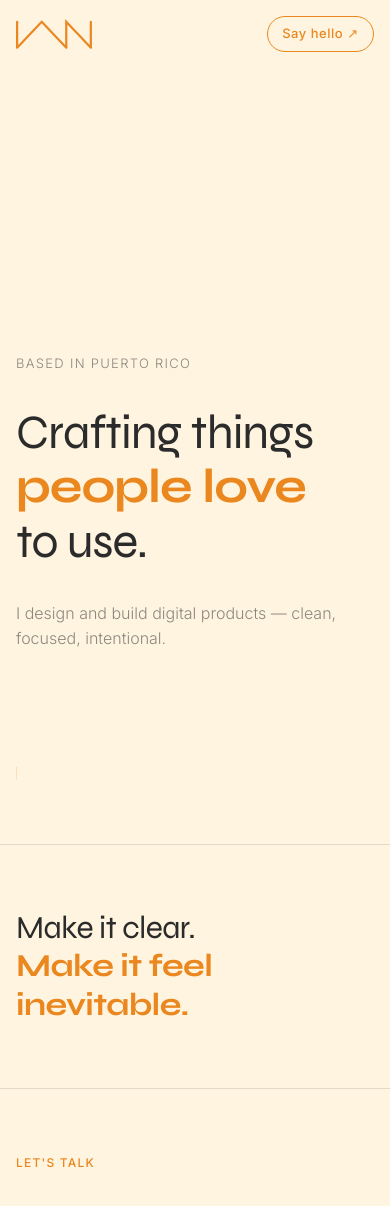
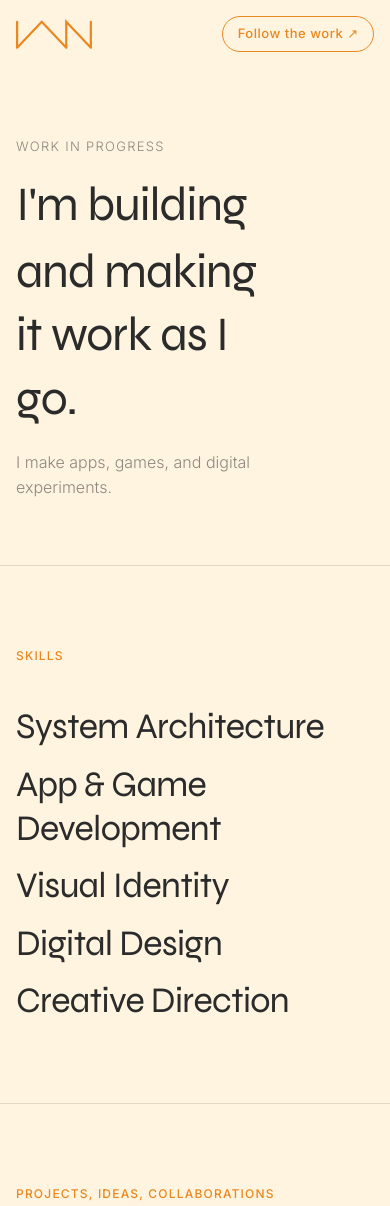
Before and after one commit to ianramospr/ianramospr, a plain HTML site: page index.html in a window 390 px wide. Shown: the top 1206 px of the page. Drawn offline with Linux system fonts and the light colour scheme.

Commit message:
refactor: update layout and content with new section structure, enhanced typography, and revised site copy

```diff
--- a/index.html
+++ b/index.html
@@ -17,40 +17,42 @@
     <a href="#hero-heading" class="nav__logo" aria-label="Ian Ramos home">
       <img src="IAN.svg" alt="Ian Ramos" width="515" height="200" />
     </a>
-    <a href="mailto:hello@ianramospr.com" class="nav__cta" id="nav-cta">Say hello ↗</a>
+    <a href="https://instagram.com/ianramospr" target="_blank" rel="noopener noreferrer" class="nav__cta" id="nav-cta">Follow the work ↗</a>
   </nav>
 
   <!-- HERO -->
   <section class="hero" aria-labelledby="hero-heading">
-    <p class="hero__eyebrow reveal">Based in Puerto Rico</p>
+    <p class="hero__eyebrow reveal">Work in progress</p>
     <h1 class="hero__heading" id="hero-heading">
-      <span class="reveal">Crafting things</span>
-      <span class="reveal delay-1"><em>people love</em></span>
-      <span class="reveal delay-2">to use.</span>
+      <span class="reveal">I'm building</span>
+      <span class="reveal delay-1">and making it work as I go.</span>
     </h1>
     <p class="hero__sub reveal delay-3">
-      I design and build digital products — clean, focused, intentional.
+      I make apps, games, and digital experiments.
     </p>
     <div class="hero__scroll reveal delay-4" aria-hidden="true">
       <span class="hero__scroll-line"></span>
     </div>
   </section>
 
-  <!-- PRINCIPLE -->
-  <section class="section principle" aria-labelledby="principle-heading">
-    <div class="principle__body">
-      <h2 class="principle__heading reveal" id="principle-heading">
-        Make it clear.<br/><em>Make it feel inevitable.</em>
-      </h2>
-    </div>
+  <!-- SKILLS -->
+  <section class="section skills" aria-labelledby="skills-heading">
+    <h2 class="section__label reveal" id="skills-heading">Skills</h2>
+    <ul class="skills__list" role="list">
+      <li class="skills__item reveal">System Architecture</li>
+      <li class="skills__item reveal delay-1">App &amp; Game Development</li>
+      <li class="skills__item reveal delay-2">Visual Identity</li>
+      <li class="skills__item reveal delay-3">Digital Design</li>
+      <li class="skills__item reveal delay-4">Creative Direction</li>
+    </ul>
   </section>
 
   <!-- CONTACT -->
   <section class="section contact" aria-labelledby="contact-heading">
-    <div class="section__label reveal">Let's talk</div>
+    <div class="section__label reveal">Projects, ideas, collaborations</div>
     <div class="contact__body">
       <h2 class="contact__heading reveal" id="contact-heading">
-        Have something in mind?<br/><em>Let's make it real.</em>
+        Building something interesting?<br/><em>Send it my way.</em>
       </h2>
       <a href="mailto:hello@ianramospr.com" class="contact__link reveal delay-1" id="contact-email">
         hello@ianramospr.com
@@ -63,6 +65,7 @@
 
   <!-- FOOTER -->
   <footer class="footer">
+    <p class="footer__handle">@ianramospr</p>
     <div class="footer__links" aria-label="Social links">
       <a href="https://instagram.com/ianramospr" target="_blank" rel="noopener noreferrer" id="footer-instagram" aria-label="Instagram">
         <img src="instagram.svg" alt="" width="24" height="24" />
--- a/style.css
+++ b/style.css
@@ -19,7 +19,7 @@
   --space-2xl: 12rem;
 
   --radius:    4px;
-  --max-w:     900px;
+  --max-w:     1100px;
   --transition: 0.3s ease;
 }
 
@@ -165,11 +165,11 @@ img {
    HERO
    ============================================ */
 .hero {
-  min-height: 100svh;
+  min-height: auto;
   display: flex;
   flex-direction: column;
   justify-content: flex-end;
-  padding: var(--space-2xl) var(--space-m) var(--space-xl);
+  padding: clamp(10rem, 18vh, 13rem) var(--space-m) clamp(5rem, 10vh, 7rem);
   max-width: var(--max-w);
   margin-inline: auto;
   width: 100%;
@@ -180,19 +180,24 @@ img {
   letter-spacing: 0.1em;
   text-transform: uppercase;
   color: var(--text-muted);
-  margin-bottom: var(--space-m);
+  margin-bottom: var(--space-s);
 }
 
 .hero__heading {
   font-family: var(--font-serif);
-  font-size: clamp(3rem, 9vw, 6.5rem);
-  line-height: 1.12;
+  font-size: clamp(4.25rem, 6.4vw, 6.75rem);
+  line-height: 1.3;
   font-weight: 400;
   letter-spacing: -0.02em;
   display: flex;
   flex-direction: column;
-  gap: 0.02em;
+  gap: 0;
   margin-bottom: var(--space-m);
+  max-width: 14ch;
+}
+
+.hero__heading > span {
+  padding-bottom: 0.08em;
 }
 
 .hero__sub {
@@ -203,6 +208,7 @@ img {
 }
 
 .hero__scroll {
+  display: none;
   margin-top: var(--space-xl);
   width: 1px;
   height: 64px;
@@ -230,9 +236,13 @@ img {
 .section {
   max-width: var(--max-w);
   margin-inline: auto;
-  padding: var(--space-xl) var(--space-m);
+  padding: clamp(5rem, 8vw, 7rem) var(--space-m);
   width: 100%;
   border-top: 1px solid var(--border);
+  display: grid;
+  grid-template-columns: minmax(10rem, 0.34fr) minmax(0, 1fr);
+  column-gap: var(--space-l);
+  align-items: start;
 }
 
 .section__label {
@@ -241,42 +251,46 @@ img {
   letter-spacing: 0.1em;
   text-transform: uppercase;
   color: var(--accent);
-  margin-bottom: var(--space-l);
+  margin-bottom: 0;
+  padding-top: 0.7em;
 }
 
 /* ============================================
-   PRINCIPLE
+   SKILLS
    ============================================ */
-.principle__body {
-  max-width: 65ch;
-  margin-left: auto;
-  margin-right: 0;
+.skills__list {
+  grid-column: 2;
+  display: grid;
+  gap: 0.85rem;
+  max-width: 100%;
+  margin: 0;
 }
 
-.principle__heading {
+.skills__item {
   font-family: var(--font-serif);
-  font-size: clamp(2rem, 5vw, 3.5rem);
+  font-size: clamp(2.25rem, 3.6vw, 4rem);
   font-weight: 400;
-  line-height: 1.2;
+  line-height: 1.22;
   letter-spacing: -0.02em;
+  color: var(--text);
 }
 
 /* ============================================
    CONTACT
    ============================================ */
 .contact__body {
-  max-width: 65ch;
-  margin-left: auto;
-  margin-right: 0;
+  grid-column: 2;
+  max-width: 46rem;
+  margin: 0;
 }
 
 .contact__heading {
   font-family: var(--font-serif);
-  font-size: clamp(2rem, 5vw, 3.5rem);
+  font-size: clamp(2.75rem, 4.8vw, 5rem);
   font-weight: 400;
-  line-height: 1.2;
+  line-height: 1.18;
   letter-spacing: -0.02em;
-  margin-bottom: var(--space-l);
+  margin-bottom: var(--space-m);
 }
 
 .contact__link {
@@ -302,13 +316,22 @@ img {
 .footer {
   max-width: var(--max-w);
   margin-inline: auto;
-  padding: var(--space-m);
+  padding: var(--space-l) var(--space-m);
   width: 100%;
   display: flex;
-  justify-content: flex-end;
+  flex-direction: column;
+  gap: var(--space-xs);
+  justify-content: center;
   align-items: center;
   border-top: 1px solid var(--border);
   font-size: 0.8125rem;
+  color: var(--text-muted);
+}
+
+.footer__handle {
+  font-size: 0.8125rem;
+  font-weight: 500;
+  letter-spacing: 0.08em;
   color: var(--text-muted);
 }
 
@@ -357,14 +380,42 @@ img {
   }
 
   .hero {
-    padding-inline: var(--space-s);
+    display: flex;
+    min-height: auto;
+    justify-content: flex-start;
+    padding: 8.5rem var(--space-s) var(--space-xl);
+  }
+
+  .hero__heading {
+    font-size: clamp(3rem, 12vw, 4.25rem);
+    line-height: 1.32;
+    margin-bottom: var(--space-s);
+    max-width: 9.5ch;
+  }
+
+  .hero__eyebrow {
+    margin-bottom: var(--space-s);
+  }
+
+  .hero__sub {
+    max-width: 32ch;
+  }
+
+  .hero__scroll {
+    display: none;
   }
 
   .section {
     padding-inline: var(--space-s);
+    display: block;
   }
 
-  .principle__body {
+  .section__label {
+    margin-bottom: var(--space-l);
+    padding-top: 0;
+  }
+
+  .skills__list {
     margin: 0;
   }
 
```
